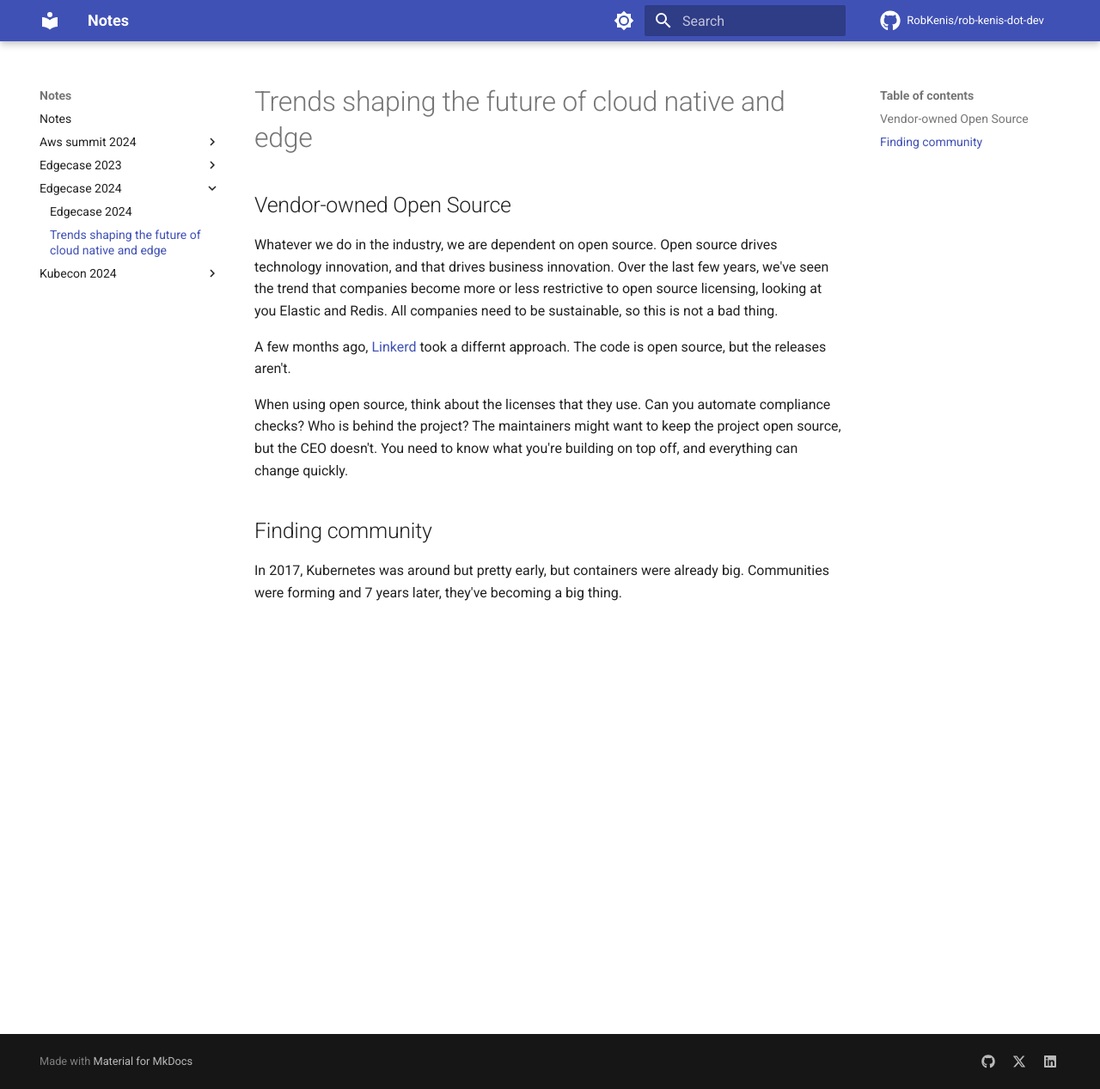
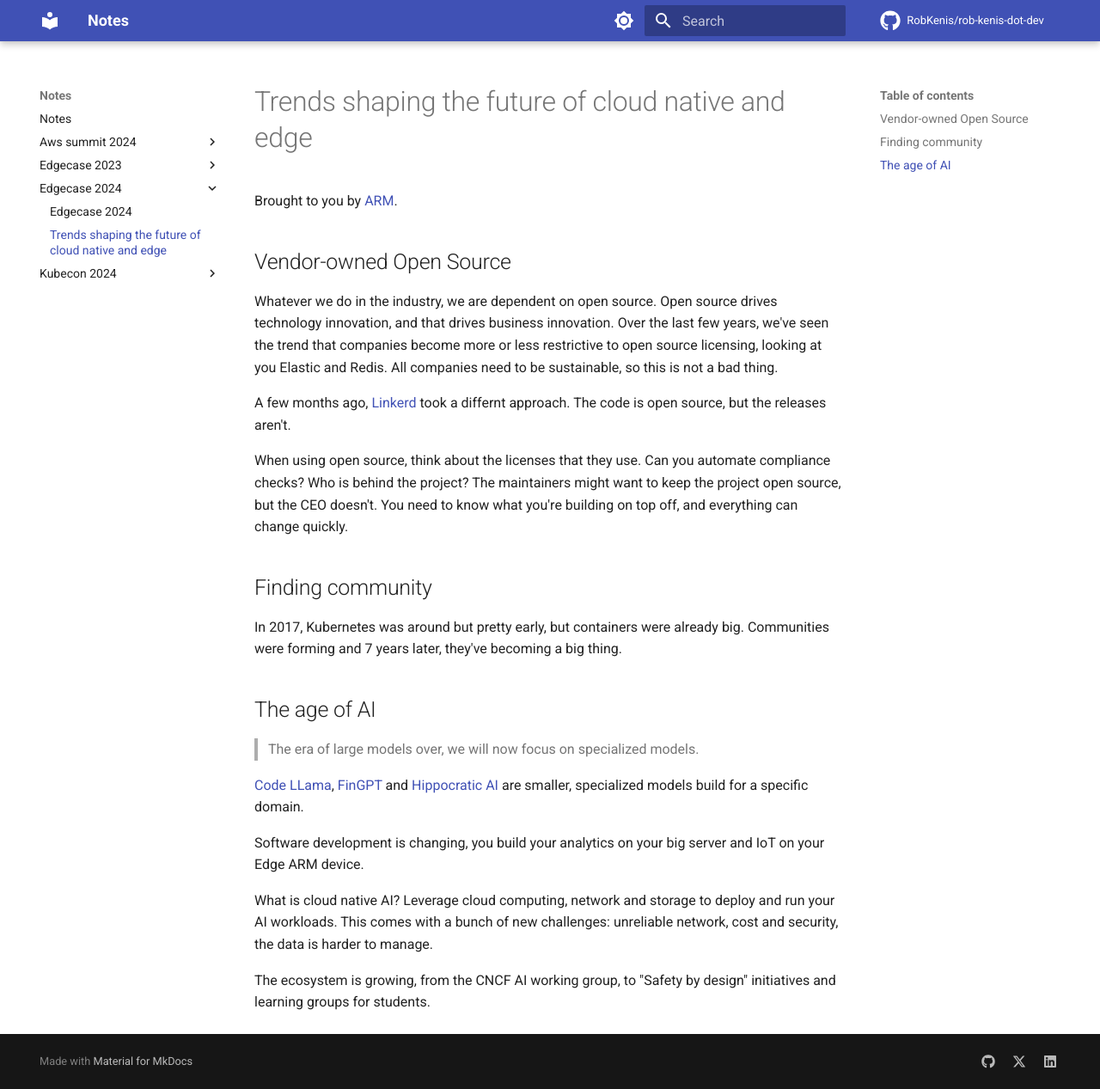
Before and after one commit to RobKenis/rob-kenis-dot-dev, an MkDocs documentation site: the page built from docs/edgecase-2024/1-shaping-cloud-native-and-edge.md, in a window 1280 px wide and 1267 px high. Shown: the whole window at 86% size. Built offline with MkDocs 1.6.1 and Material for MkDocs 9.7.7, drawn with Linux system fonts in a browser that asks for light colours; comment, search, counter and statistics services are not loaded.

Commit message:
Add more notes on the keynote

```diff
--- a/docs/edgecase-2024/1-shaping-cloud-native-and-edge.md
+++ b/docs/edgecase-2024/1-shaping-cloud-native-and-edge.md
@@ -1,4 +1,6 @@
 # Trends shaping the future of cloud native and edge
+
+Brought to you by [ARM](https://www.arm.com/).
 
 ## Vendor-owned Open Source
 
@@ -18,3 +20,18 @@
 
 In 2017, Kubernetes was around but pretty early, but containers were already big. Communities were forming and
 7 years later, they've becoming a big thing.
+
+## The age of AI
+
+> The era of large models over, we will now focus on specialized models.
+
+[Code LLama](https://www.llama.com/code-llama/), [FinGPT](https://github.com/AI4Finance-Foundation/FinGPT) and
+[Hippocratic AI](https://www.hippocraticai.com/) are smaller, specialized models build for a specific domain.
+
+Software development is changing, you build your analytics on your big server and IoT on your Edge ARM device.
+
+What is cloud native AI? Leverage cloud computing, network and storage to deploy and run your AI workloads.
+This comes with a bunch of new challenges: unreliable network, cost and security, the data is harder to manage.
+
+The ecosystem is growing, from the CNCF AI working group, to "Safety by design" initiatives and learning groups
+for students.
```
